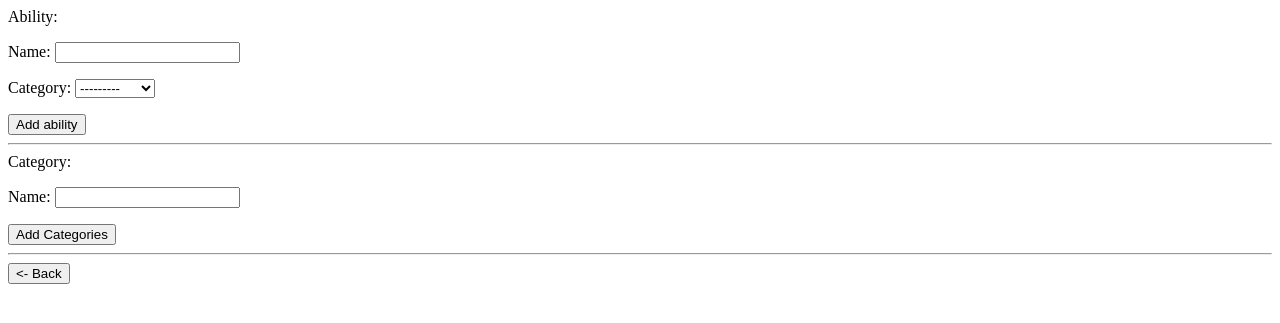
After one commit to VDaniilO/HRSite_Test, a Django app: page /main/add_ability/ in a window 1280 px wide. The commit adds this page. Shown: the top 323 px of the page. Run offline with Django 4.2, Linux system fonts and the light colour scheme; data comes from the database, SQL or seed files in the repository; both versions use the stored data as it was after the commit.

Commit message:
create register, template for login and created ability

```diff
--- a/HRSite/urls.py
+++ b/HRSite/urls.py
@@ -18,5 +18,5 @@ from django.urls import path, include
 
 urlpatterns = [
     path('admin/', admin.site.urls),
-    path('main/', include('MainApp.urls'))
+    path('main/', include('MainApp.urls')),
 ]
--- /dev/null
+++ b/MainApp/forms.py
@@ -0,0 +1,28 @@
+from django import forms
+
+from .models import *
+
+
+class AddLoginForm(forms.ModelForm):
+    class Meta:
+        model = Personal
+        fields  = ['name', 'login', 'password']
+
+class AbilityForm(forms.ModelForm):
+
+    class Meta:
+        model = Ability
+        fields = ['name', 'category']
+
+
+class CategoriesForm(forms.ModelForm):
+
+    class Meta:
+        model = Categories
+        fields = ['name']
+
+# class PersonalAbilityAdd(forms.ModelForm):
+#
+#     class Meta:
+#         model = Personal
+#         fields = ['login', 'name', 'skills']
--- a/MainApp/models.py
+++ b/MainApp/models.py
@@ -5,20 +5,25 @@ from django.db import models
 class Personal(models.Model):
     """Model with information about ALL PEOPLE"""
 
+    login = models.CharField(max_length=150)
+    password = models.CharField(max_length=150)
     name = models.CharField(max_length=150)
     skills = models.TextField(default=None, blank=True, null=True)
 
     def __str__(self):
-        return self.name
+        return self.login
 
 class Ability(models.Model):
     """Model with information about ALL ABILITIES AND THIER VALUES"""
 
     name = models.CharField(max_length=100)
-    category = models.ForeignKey('Categories', on_delete=models.PROTECT)
+    category = models.ForeignKey('Categories', on_delete=models.PROTECT, null = True)
 
     def __str__(self):
         return self.name
+
+    class Meta:
+        ordering = ['category']
 
 class Categories(models.Model):
     """Model with information about ALL ABILITIES CATEGORIES"""
--- /dev/null
+++ b/MainApp/templates/MainApp/add_ability.html
@@ -0,0 +1,34 @@
+<!DOCTYPE html>
+<html lang="en" dir="ltr">
+  <head>
+    <meta charset="utf-8">
+    <title>All Users</title>
+  </head>
+  <body>
+    <div class="main-block">
+
+      <div class = "all-ability">
+          <form method="post">
+            Ability:
+            {% csrf_token %}
+            {{ form_ab.as_p }}
+            <button type="submit" name="button">Add ability</button>
+          </form>
+
+        <hr>
+      </div>
+
+      <div class = "all-categories">
+          <form method="post">
+            Category:
+            {% csrf_token %}
+            {{ form_cate.as_p }}
+            <button type="submit" name="button">Add Categories</button>
+          </form>
+
+        <hr>
+      </div>
+      <a href="{% url 'all_users' %}" > <button type="button" name="button"><- Back</button></a>
+    </div>
+  </body>
+</html>
--- a/MainApp/urls.py
+++ b/MainApp/urls.py
@@ -5,5 +5,10 @@ from .views import *
 
 
 urlpatterns = [
-    path('all_users/', out_users, name = 'all_users')
+    path('', out_users, name='all_users'),
+    path('profile/<str:usr_login>', user_profile, name='profile'),
+    path('add_ability/', add_ability, name='add_ability'),
+#    path('add_ability/', add_categories),
+    path('register/', usr_register, name='register'),
+    path('login/', usr_login, name='login'),
 ]
--- a/MainApp/views.py
+++ b/MainApp/views.py
@@ -1,12 +1,68 @@
-from django.shortcuts import render
+from django.shortcuts import render, get_object_or_404, redirect
+from django.contrib.auth.forms import UserChangeForm
+from django.contrib.auth.forms import UserCreationForm
+from django.contrib.auth import authenticate, login
+from django.contrib import messages
 
 from .models import *
+from .forms import AbilityForm, CategoriesForm, AddLoginForm
+
+
+def user_profile(request, usr_login):
+    user_info = get_object_or_404(Personal, login = usr_login)
+    context = {
+        'user_info': user_info,
+    }
+    return render(request, template_name = 'MainApp/profile.html', context = context)
 
 
 def out_users(request):
+    all_info = Personal.objects.all()
+    all_ability = Ability.objects.all()
+    context = {
+        'all_info': all_info,
+        'all_ability': all_ability,
+    }
+    return render(request, template_name = 'MainApp/allusers.html', context = context)
 
-    all_info = Personal.objects.all()
-    context ={
-        'all_info': all_info,
-    }
-    return render(request, template_name = 'MainApp/allusers.html', context=context)
+
+def usr_register(request):
+    if request.method == 'POST':
+        form_usr_db = AddLoginForm(request.POST)
+        if form_usr_db.is_valid():
+            Personal.objects.create(**form_usr_db.cleaned_data)
+            messages.success(request, 'You registrated!!!!')
+            return redirect('login')
+        else:
+            messages.error(request, 'Error')
+    else:
+        form_usr_db = AddLoginForm()
+    return render(request, 'MainApp/register.html', { 'form_usr_db': form_usr_db })
+
+
+def usr_login(request):
+    login = request.POST.get('login')
+    password = request.POST.get('password')
+    user = authenticate(request, login = login, password = password)
+    if user is not None:
+        login(request, user)
+        return redirect(f'profile/{login}')
+
+    return render(request, f'MainApp/login.html')
+
+
+def add_ability(request):
+        if request.method == 'POST':
+            form_ab = AbilityForm(request.POST)
+            form_cate = CategoriesForm(request.POST)
+            if form_ab.is_valid():
+                Ability.objects.create(**form_ab.cleaned_data)
+                return redirect('all_users')
+            elif form_cate.is_valid():
+                Categories.objects.create(**form_cate.cleaned_data)
+                return redirect('all_users')
+        else:
+            form_ab = AbilityForm()
+            form_cate = CategoriesForm()
+
+        return render(request, 'MainApp/add_ability.html', { 'form_ab': form_ab, 'form_cate': form_cate })
```
Also changed, not shown: MainApp/templates/MainApp/allusers.html (+45 -9 lines), MainApp/templates/MainApp/login.html (+7 -1 lines), MainApp/templates/MainApp/profile.html (+19 -2 lines), MainApp/templates/MainApp/register.html (+7 -0 lines), MainApp/migrations/0002_personal_login.py (added), MainApp/migrations/0003_auto_20220519_1422.py (added), MainApp/migrations/0004_personal_password.py (added), db.sqlite3.
